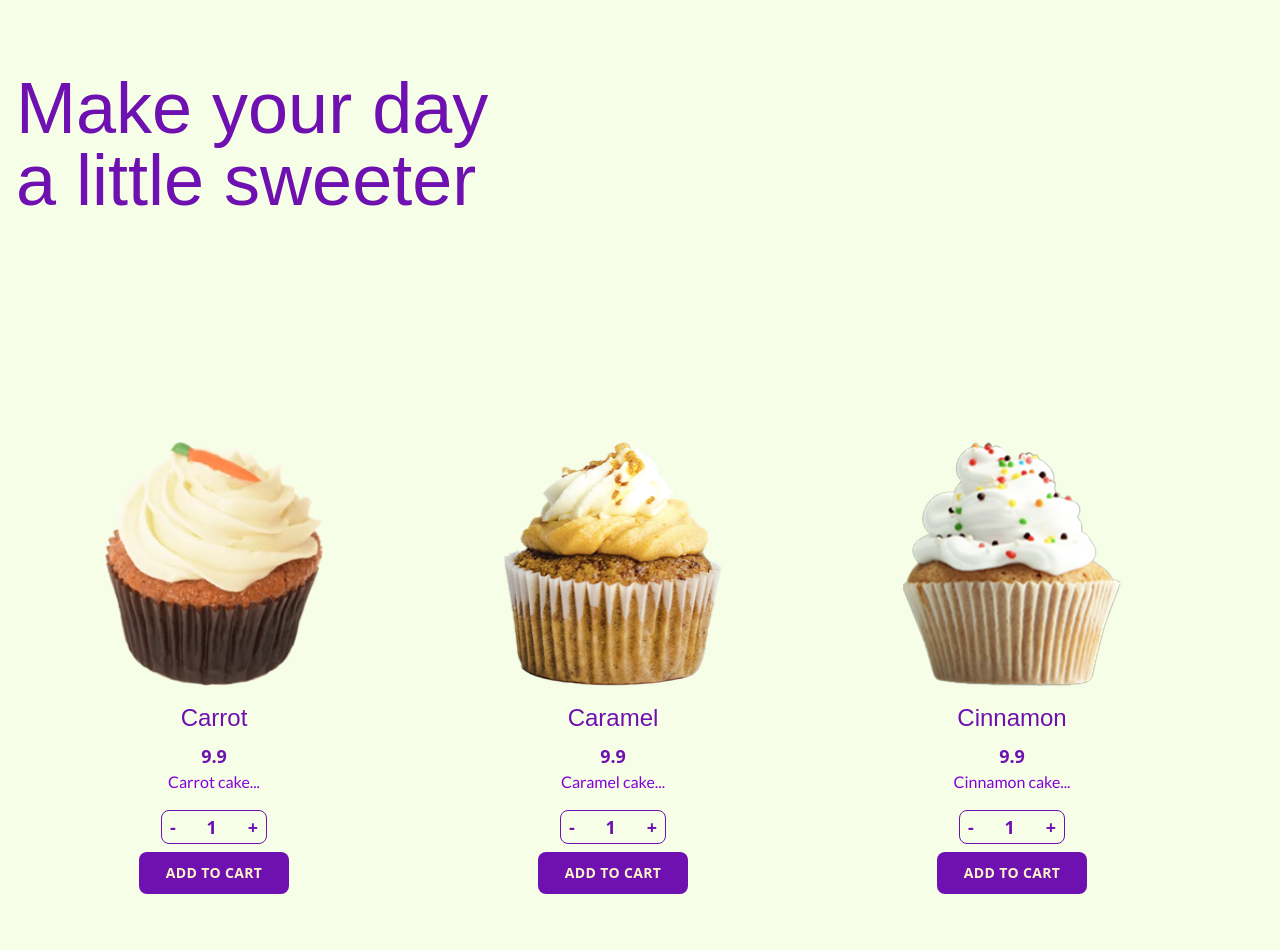
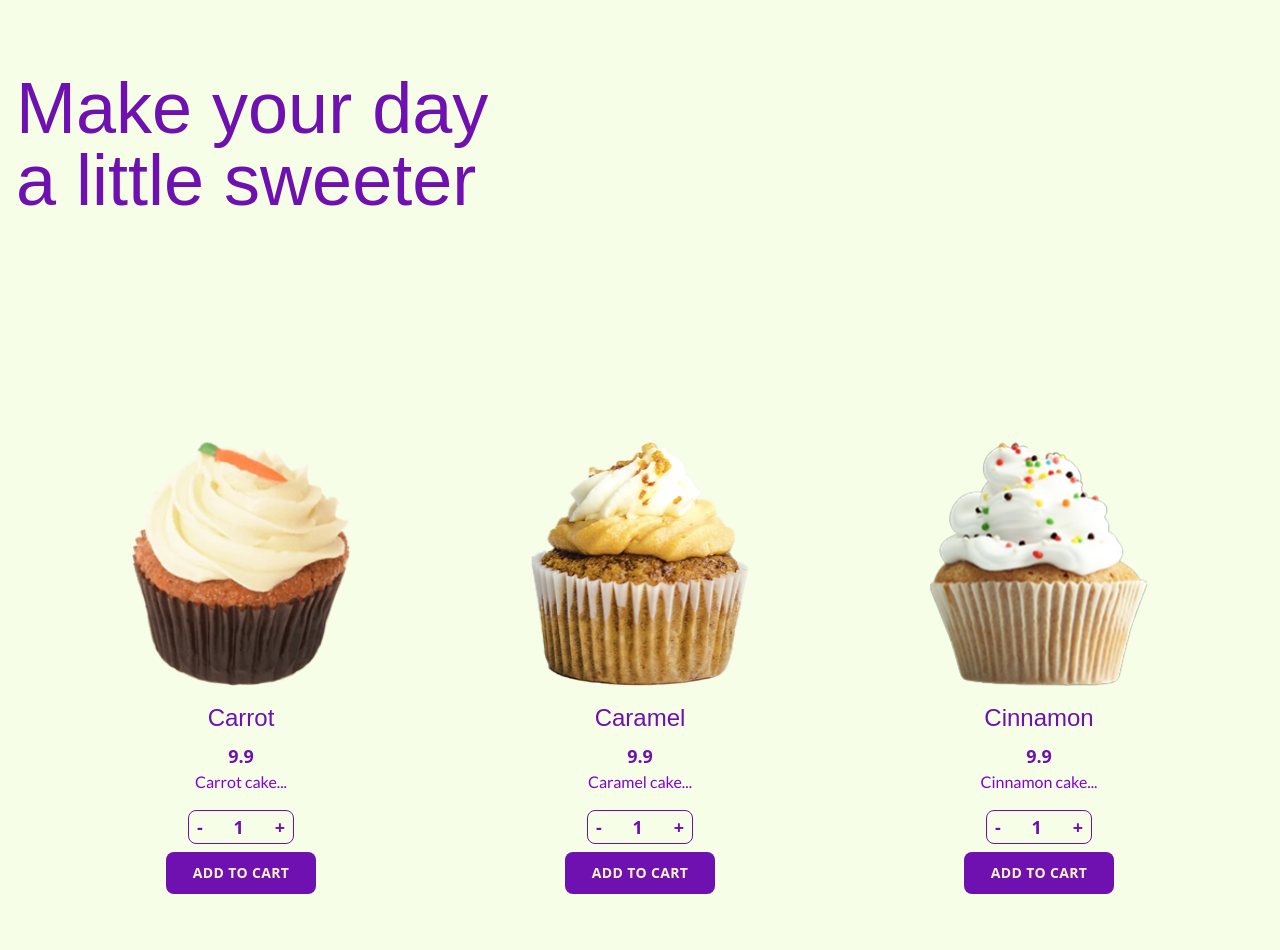
Before and after one commit to marcos-roberto-dev/cake-next-app, a Next.js app: page /en/ in a window 1280 px wide. Shown: the part 1559-2509 px from the top of the page. Built offline with nearby package versions, Linux system fonts and the light colour scheme; no server answers; a web font is replaced by a local one.

Commit message:
fix: Add place-items-center class to Products component grid for improved alignment

```diff
--- a/src/components/Products.tsx
+++ b/src/components/Products.tsx
@@ -12,7 +12,7 @@ export function Products({ products }: ProductsProps) {
     <CustomSection bg={colors.lime[50]}>
       <h2 className="text-7xl font-wendy md:mb-[202px]">Make your day<br />a little sweeter</h2>
 
-<div className="grid grid-cols-1 sm:grid-cols-2 md:grid-cols-3 gap-[45px] mx-auto max-w-6xl">
+<div className="grid grid-cols-1 place-items-center sm:grid-cols-2 md:grid-cols-3 gap-[45px] mx-auto max-w-6xl">
         {
           products.map(product => (
             <ProductCard key={product.id} product={product} />
```
